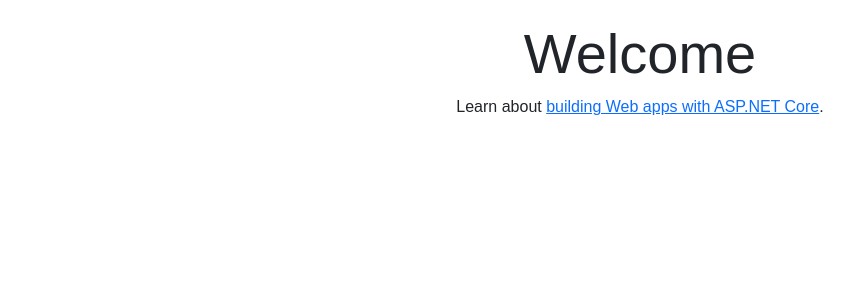
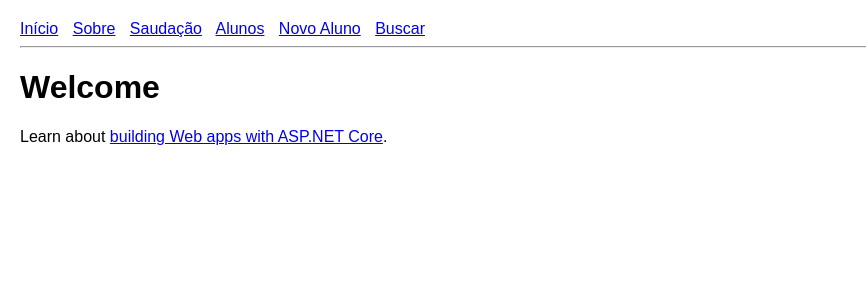
Before and after one commit to Marcus56480/PrimeiroProjetoMvc, an ASP.NET Core app: page / in a window 1280 px wide. Shown: the top 300 px of the page, without its empty margins (0-866 px from the left). Run offline with ASP.NET Core 8, Linux system fonts and the light colour scheme; style sheets or scripts are compiled from the project's sources.

Commit message:
:sparkles: Feat: Adicionado menu de navegação

```diff
--- a/Views/Shared/_Layout.cshtml
+++ b/Views/Shared/_Layout.cshtml
@@ -5,14 +5,20 @@
     <meta name="viewport" content="width=device-width, initial-scale=1.0" />
     <title>@ViewData["Title"] - PrimeiroProjetoMVC</title>
     <script type="importmap"></script>
-    <link rel="stylesheet" href="~/lib/bootstrap/dist/css/bootstrap.min.css" />
     <link rel="stylesheet" href="~/css/site.css" asp-append-version="true" />
     <link rel="stylesheet" href="~/PrimeiroProjetoMVC.styles.css" asp-append-version="true" />
 </head>
 <body>
-            @RenderBody()
-
-
+    <nav>
+        <a asp-controller="Home" asp-action="Index">Início</a>
+        <a asp-controller="Home" asp-action="Sobre">Sobre</a>
+        <a asp-controller="Home" asp-action="Saudacao">Saudação</a>
+        <a asp-controller="Alunos" asp-action="Index">Alunos</a>
+        <a asp-controller="Alunos" asp-action="Criar">Novo Aluno</a>
+        <a asp-controller="Alunos" asp-action="Buscar">Buscar</a>
+    </nav>
+    <hr />
+    @RenderBody()
 
     <script src="~/lib/jquery/dist/jquery.min.js"></script>
 
```
